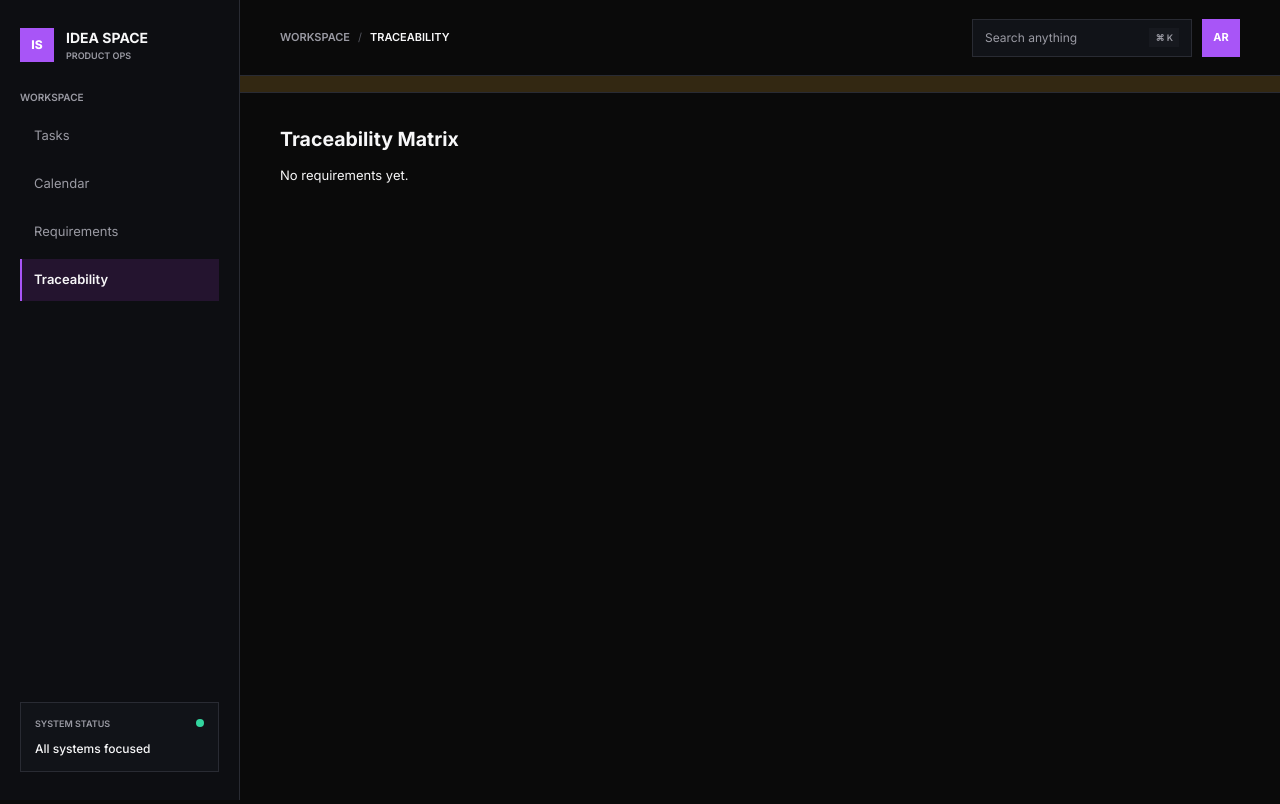
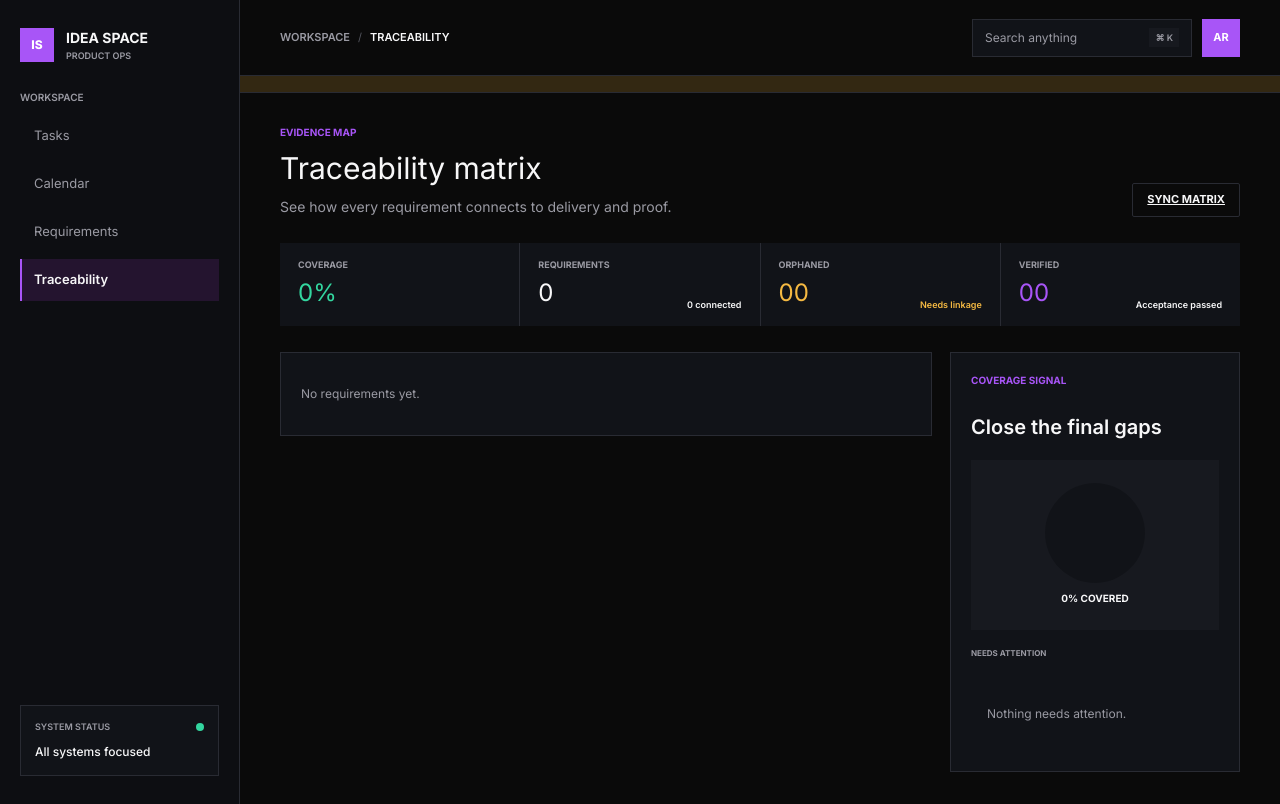
Before and after one commit to businessanalysisio/idea-space, a FastAPI app: page /matrix in a window 1280 px wide. Run offline with FastAPI, Linux system fonts and the light colour scheme; data that the repository does not hold is empty.

Commit message:
feat: add matrix coverage metrics, per-cell tiers, needs-attention panel
Co-Authored-By: Claude Sonnet 5 <noreply@anthropic.com>

```diff
--- a/idea_space/app/templates/matrix/index.html
+++ b/idea_space/app/templates/matrix/index.html
@@ -1,49 +1,78 @@
 {% extends "base.html" %}
 {% block content %}
-<h2>Traceability Matrix</h2>
-{% if not requirements %}
-<p>No requirements yet.</p>
+<div class="page-header">
+  <div>
+    <div class="page-eyebrow">EVIDENCE MAP</div>
+    <div class="page-title">Traceability matrix</div>
+    <div class="page-subtitle">See how every requirement connects to delivery and proof.</div>
+  </div>
+  <a class="btn btn-outline" href="/matrix">SYNC MATRIX</a>
+</div>
+
+<div class="metrics-row">
+  <div class="metric-card">
+    <span class="metric-label">COVERAGE</span>
+    <div class="metric-value-row">
+      <span class="metric-value" style="color: var(--success);">{{ coverage_pct }}%</span>
+    </div>
+  </div>
+  <div class="metric-card">
+    <span class="metric-label">REQUIREMENTS</span>
+    <div class="metric-value-row">
+      <span class="metric-value">{{ total_count }}</span>
+      <span class="metric-note">{{ connected_count }} connected</span>
+    </div>
+  </div>
+  <div class="metric-card">
+    <span class="metric-label">ORPHANED</span>
+    <div class="metric-value-row">
+      <span class="metric-value" style="color: var(--warning);">{{ "%02d"|format(orphaned_count) }}</span>
+      <span class="metric-note metric-note--warning">Needs linkage</span>
+    </div>
+  </div>
+  <div class="metric-card">
+    <span class="metric-label">VERIFIED</span>
+    <div class="metric-value-row">
+      <span class="metric-value" style="color: var(--accent);">{{ "%02d"|format(verified_count) }}</span>
+      <span class="metric-note">Acceptance passed</span>
+    </div>
+  </div>
+</div>
+
+<div class="matrix-layout">
+  {% if not rows %}
+  <div class="requirements-table"><p class="agenda-empty" style="padding:20px;">No requirements yet.</p></div>
   {% else %}
   <table class="matrix-table">
     <thead>
       <tr>
-      <th>Requirement</th>
-      <th>Stakeholders</th>
-      <th>Decisions</th>
-      <th>Risks</th>
-      <th>Tasks</th>
+        <th>ID</th>
+        <th>REQUIREMENT</th>
+        <th>TASKS</th>
+        <th>DECISIONS</th>
+        <th>RISKS</th>
+        <th>STAKEHOLDERS</th>
+        <th>STATUS</th>
       </tr>
     </thead>
     <tbody>
-    {% for requirement in requirements %}
+      {% for row in rows %}
       <tr>
-      <td><a href="/requirements/{{ requirement.id }}">{{ requirement.title }}</a></td>
+        <td style="color: var(--accent); font-weight:700;">REQ-{{ "%03d"|format(row.requirement.id) }}</td>
+        <td><a href="/requirements/{{ row.requirement.id }}" style="text-decoration:none;">{{ row.requirement.title }}</a></td>
+        <td><span class="link-badge link-badge--{{ row.task_tier }}">{{ row.requirement.tasks|length }}</span></td>
+        <td><span class="link-badge link-badge--{{ row.decision_tier }}">{{ row.requirement.decisions|length }}</span></td>
+        <td><span class="link-badge link-badge--{{ row.risk_tier }}">{{ row.requirement.risks|length }}</span></td>
+        <td><span class="link-badge link-badge--{{ row.stakeholder_tier }}">{{ row.requirement.stakeholders|length }}</span></td>
         <td>
-        {% if requirement.stakeholders %}
-          {{ requirement.stakeholders | map(attribute='name') | join(', ') }}
+          {% if row.status == "at_risk" %}
+          <span class="status-badge status-badge--danger">AT RISK</span>
+          {% elif row.status == "verified" %}
+          <span class="status-badge status-badge--success">VERIFIED</span>
+          {% elif row.status == "partial" %}
+          <span class="status-badge status-badge--warning">PARTIAL</span>
           {% else %}
-          <span class="matrix-empty">—</span>
-        {% endif %}
-      </td>
-      <td>
-        {% if requirement.decisions %}
-          {{ requirement.decisions | map(attribute='title') | join(', ') }}
-        {% else %}
-          <span class="matrix-empty">—</span>
-        {% endif %}
-      </td>
-      <td>
-        {% if requirement.risks %}
-          {{ requirement.risks | map(attribute='title') | join(', ') }}
-        {% else %}
-          <span class="matrix-empty">—</span>
-        {% endif %}
-      </td>
-      <td>
-        {% if requirement.tasks %}
-          {{ requirement.tasks | map(attribute='title') | join(', ') }}
-        {% else %}
-          <span class="matrix-empty">—</span>
+          <span class="status-badge status-badge--neutral">DRAFT</span>
           {% endif %}
         </td>
       </tr>
@@ -51,4 +80,26 @@
     </tbody>
   </table>
   {% endif %}
+  <div class="coverage-panel">
+    <div class="page-eyebrow">COVERAGE SIGNAL</div>
+    <div style="font-size:20px; font-weight:600;">Close the final gaps</div>
+    <div class="coverage-ring-area">
+      <div class="coverage-ring" style="--pct: {{ coverage_pct }};"></div>
+      <div class="coverage-ring-value">{{ coverage_pct }}% COVERED</div>
+    </div>
+    <div style="font-size:8px; font-weight:700; color: var(--text-muted);">NEEDS ATTENTION</div>
+    {% if not needs_attention %}
+    <p class="agenda-empty">Nothing needs attention.</p>
+    {% endif %}
+    {% for item in needs_attention %}
+    <div class="attention-item">
+      <span class="attention-dot" style="background: {{ 'var(--danger)' if item.status == 'at_risk' else 'var(--warning)' }};"></span>
+      <div class="attention-detail">
+        <span class="attention-id" style="color: {{ 'var(--danger)' if item.status == 'at_risk' else 'var(--warning)' }};">REQ-{{ "%03d"|format(item.requirement.id) }}</span>
+        <span class="attention-text">{{ item.requirement.title }} — {{ item.reason }}</span>
+      </div>
+    </div>
+    {% endfor %}
+  </div>
+</div>
 {% endblock %}
```
Also changed, not shown: idea_space/app/routers/matrix.py (+67 -1 lines), idea_space/tests/test_matrix.py (+64 -5 lines). Lines whose indentation alone changed are shown as unchanged.
